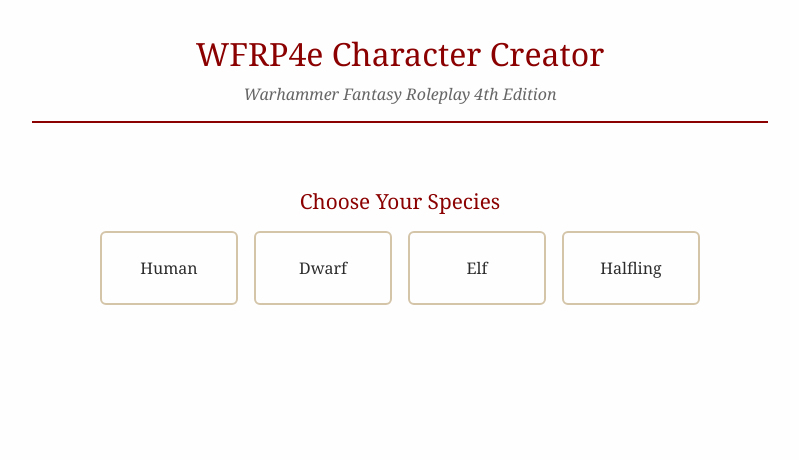
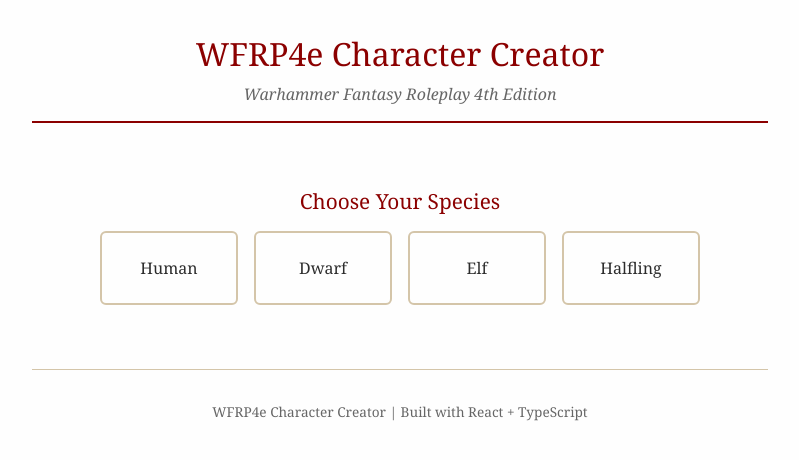
Before and after one commit to DybasD/wfrp4e-character-creator, a React (Vite) app: page / in a window 1280 px wide. Shown: the top 460 px of the page, without its empty margins (240-1039 px from the left). Built offline with nearby package versions, Linux system fonts and the light colour scheme.

Commit message:
feat: add app footer

```diff
--- a/src/App.css
+++ b/src/App.css
@@ -32,3 +32,12 @@ main {
   text-align: center;
   padding: 2rem 0;
 }
+
+footer {
+  text-align: center;
+  padding: 2rem 0;
+  margin-top: 2rem;
+  border-top: 1px solid #d4c5a9;
+  color: #666;
+  font-size: 0.85rem;
+}
--- a/src/App.tsx
+++ b/src/App.tsx
@@ -34,6 +34,9 @@ function App() {
           />
         )}
       </main>
+      <footer>
+        <p>WFRP4e Character Creator | Built with React + TypeScript</p>
+      </footer>
     </div>
   )
 }
```
